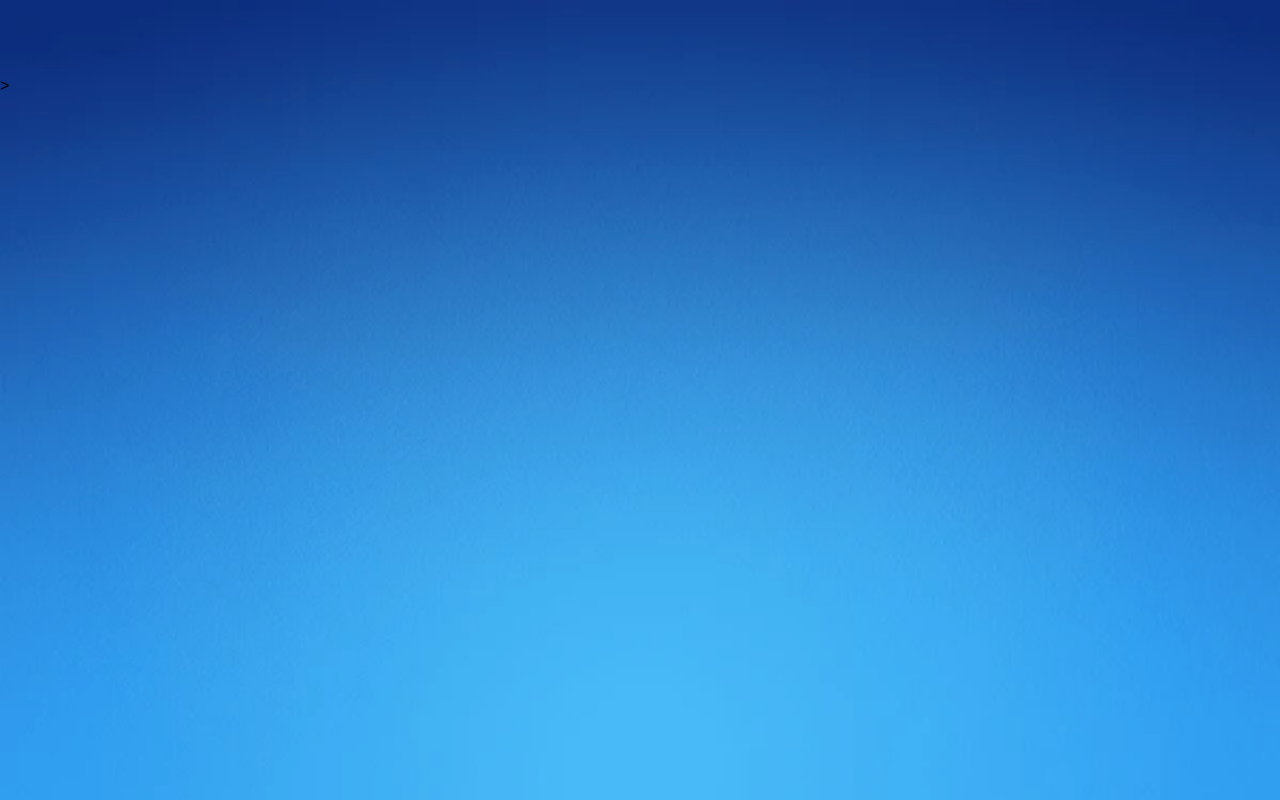
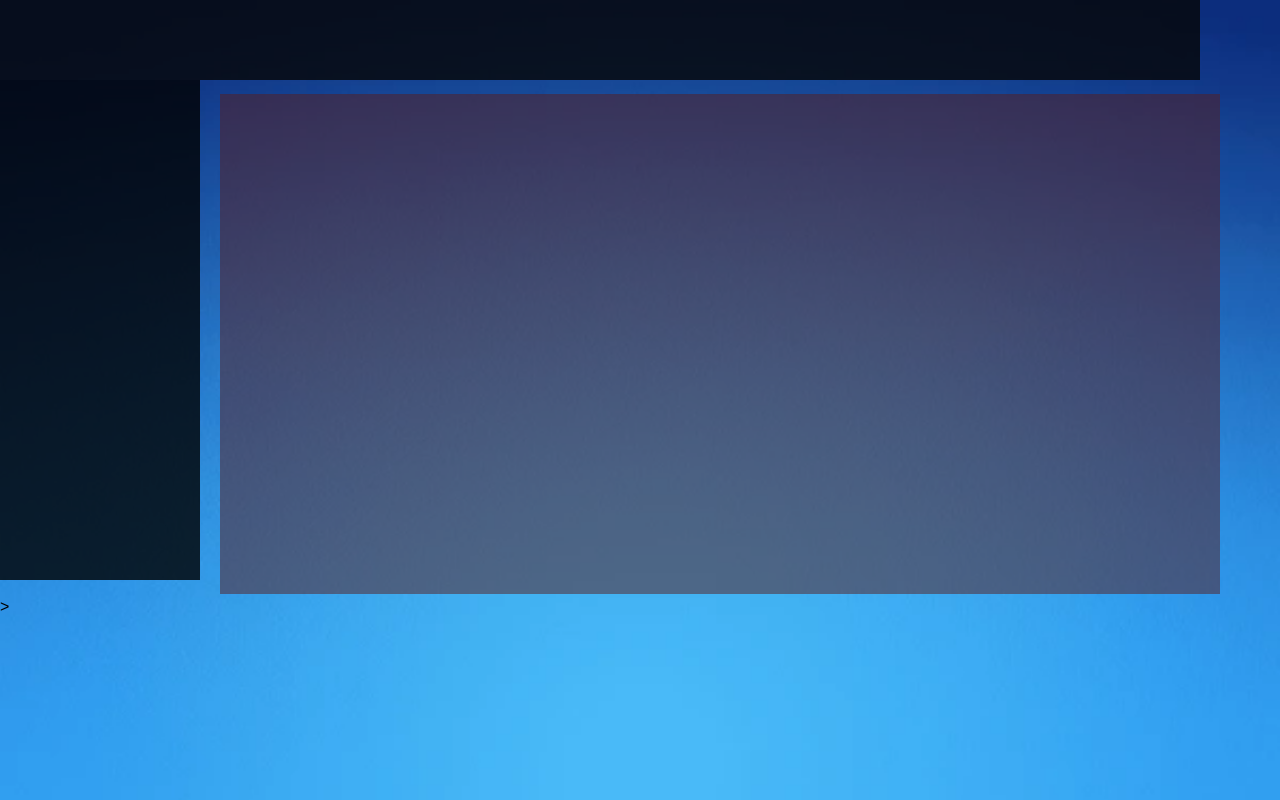
Before and after one commit to Yash20061/Expense-Tracker, a plain HTML site: page frontEnd/Home_Page.html in a window 1280 px wide. Drawn offline with Linux system fonts and the light colour scheme.

Commit message:
Stack Before Pull

```diff
--- a/frontEnd/Home_Page.html
+++ b/frontEnd/Home_Page.html
@@ -4,12 +4,61 @@
   <meta charset="UTF-8">
   <meta name="viewport" content="width=device-width, initial-scale=1.0">
   <title>Expense Tracker</title>
-  <link rel="stylesheet" href="style.css">
+  <!--<link rel="stylesheet" href="Home_page.css">-->
+  <style>
+
+    *{
+      font-family: Arial;
+      margin: 0;
+    }
+
+      body{
+
+      background-image: url("background.webp");
+      background-size: cover;
+      background-repeat: no-repeat;
+    }
+
+    .Header
+    {
+      background: rgba(6, 6, 6, 0.8);
+      height: 80px;
+      width: 1200px;
+      margin-top: 0px;
+    }
+
+    .container
+    {
+      background: rgba(0 , 0 , 0 , 0.8);
+      height: 500px;
+      width: 200px;
+
+      margin-left: 0px;
+      margin-top: 0px;
+    }
+
+    .main-block
+    {
+      background: rgba(88, 28, 28, 0.5);
+      height: 500px;
+      width: 1000px;
+      display: inline-block;
+      margin-left: 220px;
+      margin-top: -700px;
+    }
+  </style>
+
 </head>
 <body>
   <header></header>
   <main>
 
+
+    <div class = "Header">
+    </div>
+
+    <div class = "container"></div>
+    <div class = "main-block"></div>
   </main>
 </body>
 
--- /dev/null
+++ b/frontEnd/Home_page.css
@@ -0,0 +1,13 @@
+body{
+  background-image: url("background.webp");
+  background-size: cover;
+  background-repeat: no-repeat;
+}
+
+.Header
+{
+  background: rgba(217, 204, 204 , 0.5);
+  height: 80px;
+  width: 1000px;
+  margin-top: 0px;
+}
```
Also changed, not shown: frontEnd/Login.js (+15 -13 lines), frontEnd/index.html (+2 -1 lines).
